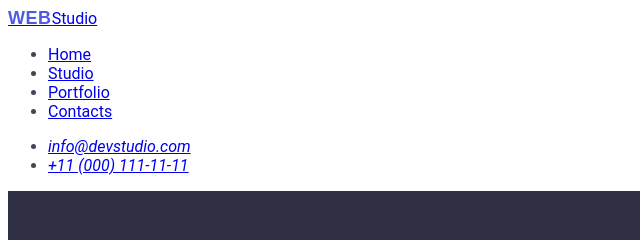
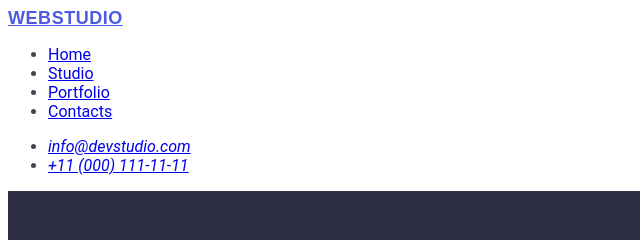
Before and after one commit to anna23q/goit-markup-hw-02, a plain HTML site: page index.html in a window 1280 px wide. Shown: the top 240 px of the page, 0-640 px from the left. Drawn offline with Linux system fonts and the light colour scheme.

Commit message:
add index file

```diff
--- a/css/style.css
+++ b/css/style.css
@@ -159,7 +159,7 @@ body {
     text-align: center;
 }
 
-.logo-text {
+.logo{
     font-family: "Raleway", sans-serif;
     font-weight: 700;
     font-size: 18px;
```
